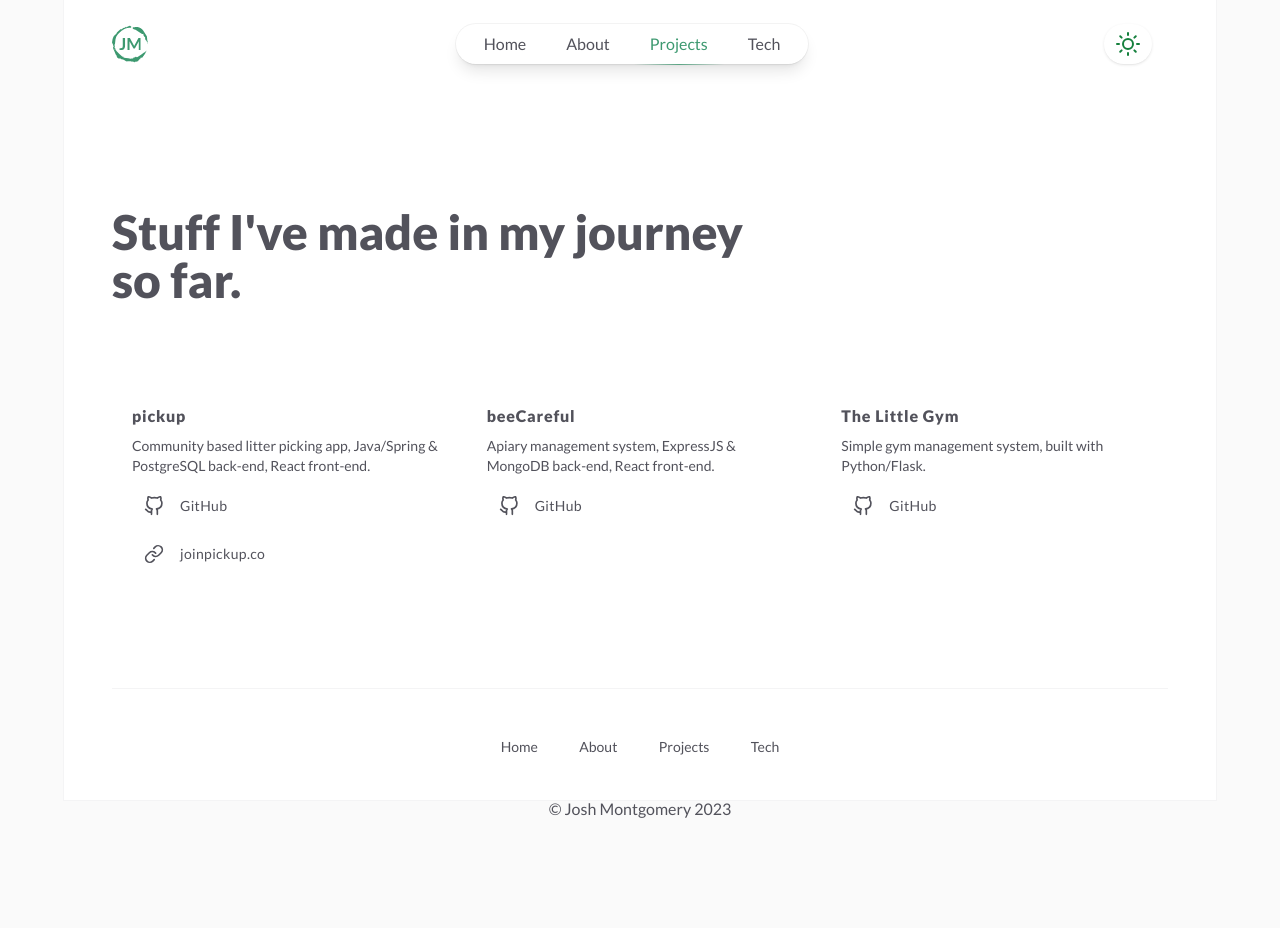
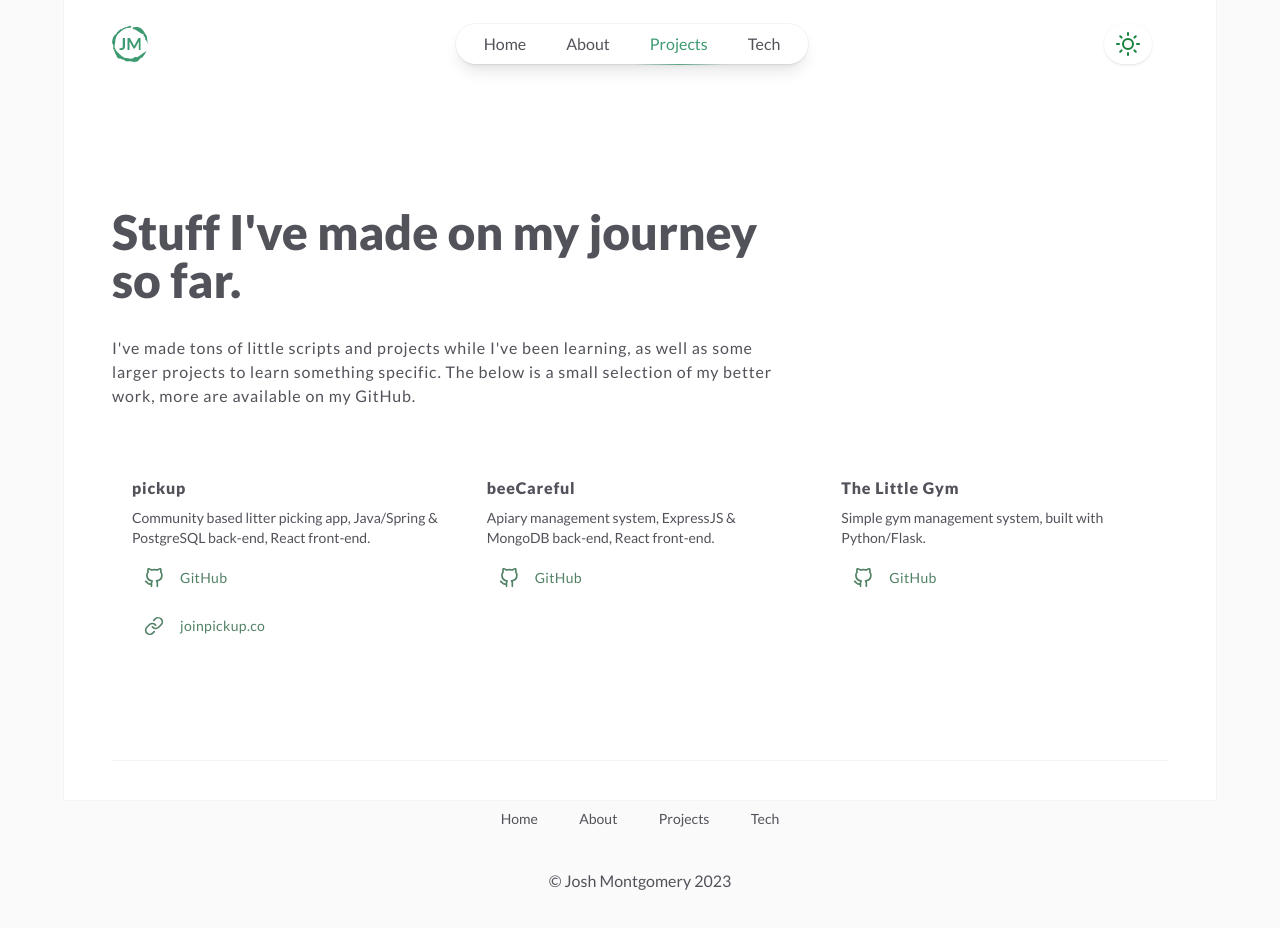
Before and after one commit to jomonty/web-jomonty-portfolio-2023, a React (Vite) app: page /projects in a window 1280 px wide. Shown: the top 928 px of the page. Before the commit the page ends 881 px from the top, so only its background shows below. Built offline with nearby package versions, Linux system fonts and the light colour scheme.

Commit message:
updated projects page and added some description text

```diff
--- a/src/components/projects/ProjectSummaryCard.jsx
+++ b/src/components/projects/ProjectSummaryCard.jsx
@@ -4,9 +4,7 @@ const ProjectSummaryCard = ({ project }) => {
   const StyledLink = ({ link, displayText, children }) => {
     return (
       <p className="z-10 mt-3 flex text-sm tracking-wide ">
-        <div className="text-logoprimary lg:text-zinc-600 dark:lg:text-zinc-200">
-          <div className="group-hover:text-logosecondary">
-            <div className="hover:font-bold hover:text-logoprimary">
+        <div className="text-logoprimary hover:font-bold hover:text-logoprimary sm:text-logosecondary">
           <a
             href={link}
             target="_blank"
@@ -16,8 +14,6 @@ const ProjectSummaryCard = ({ project }) => {
             <span>{children}</span>
             <span>{displayText}</span>
           </a>
-            </div>
-          </div>
         </div>
       </p>
     );
--- a/src/constants/ProjectsContent.jsx
+++ b/src/constants/ProjectsContent.jsx
@@ -2,7 +2,9 @@ import Tech from "./Tech";
 
 const Projects = {
   title: "Stuff I've made on my journey so far.",
-  text: ["", ""],
+  text: [
+    "I've made tons of little scripts and projects while I've been learning, as well as some larger projects to learn something specific. The below is a small selection of my better work,  more are available on my GitHub.",
+  ],
   projects: [
     {
       id: 1,
--- a/src/containers/Home.jsx
+++ b/src/containers/Home.jsx
@@ -41,7 +41,7 @@ const Home = () => {
   const HomeContentText = () =>
     HomeContent.text.map((paragraph, index) => {
       return (
-        <p key={index} className="pt-8 text-base">
+        <p key={index} className="pt-8 text-base tracking-wider">
           {paragraph}
         </p>
       );
--- a/src/containers/Projects.jsx
+++ b/src/containers/Projects.jsx
@@ -20,16 +20,26 @@ const Projects = () => {
   //   console.log(selectedProjectId);
   // }, [selectedProjectId]);
 
+  const ProjectsContentText = () =>
+    ProjectsContent.text.map((paragraph, index) => {
+      return (
+        <p key={index} className="pt-8 text-base tracking-wider">
+          {paragraph}
+        </p>
+      );
+    });
+
   return (
     <main>
       <ContentWrapper>
         <div className="mt-6 max-w-2xl">
           <h1 className="text-3xl font-extrabold sm:text-4xl md:text-5xl">
-            Stuff I've made in my journey so far.
+            {ProjectsContent.title}
           </h1>
           {/* <p className="pt-8 text-base tracking-wider">Coming soon...</p> */}
+          <ProjectsContentText />
         </div>
-        <div className="mt-16 sm:mt-20">
+        <div className="mt-10 sm:mt-12">
           <ProjectSummaryGrid projects={ProjectsContent.projects} />
         </div>
       </ContentWrapper>
```
Lines whose indentation alone changed are shown as unchanged.
